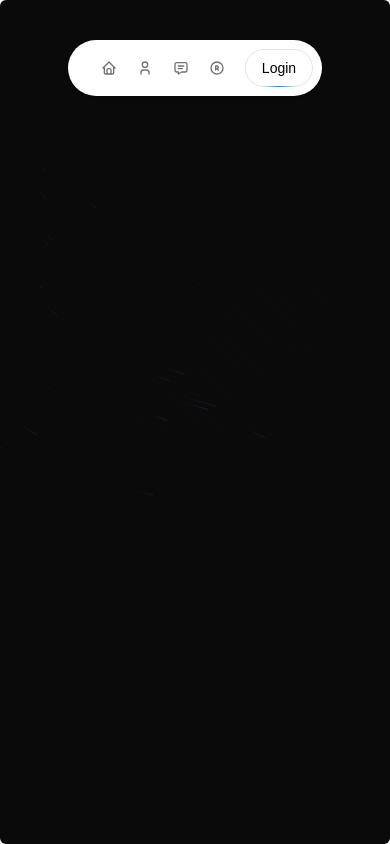
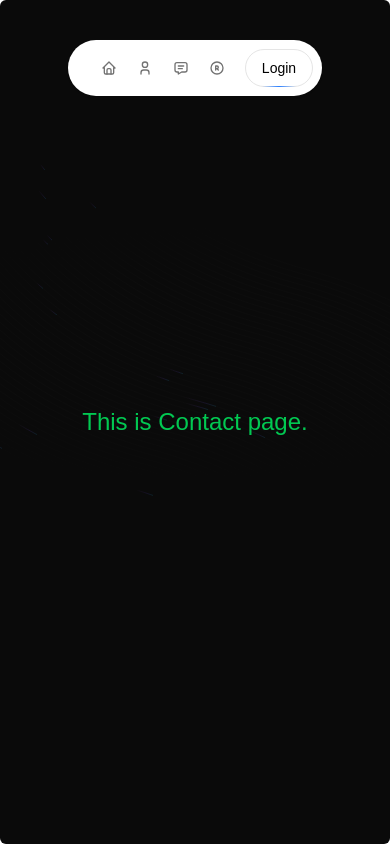
Before and after one commit to Souvik0216J/Hack-O-Lution-2025, a Next.js app: page /contact in a window 390 px wide. Built offline with nearby package versions, Linux system fonts and the light colour scheme.

Commit message:
fix responsive

```diff
--- a/src/app/about/page.tsx
+++ b/src/app/about/page.tsx
@@ -6,7 +6,9 @@ function page() {
     <div className="h-[100vh] w-full rounded-md bg-neutral-950 relative flex flex-col items-center justify-center antialiased">
       <div className="max-w-2xl mx-auto p-4">
         <div className="flex items-center text-center justify-center">
-
+          <h1 className='text-2xl text-green-500'>
+            This is About page.
+          </h1>
         </div>
 
       </div>
--- a/src/app/contact/page.tsx
+++ b/src/app/contact/page.tsx
@@ -6,7 +6,9 @@ function page() {
     <div className="h-[100vh] w-full rounded-md bg-neutral-950 relative flex flex-col items-center justify-center antialiased">
       <div className="max-w-2xl mx-auto p-4">
         <div className="flex items-center text-center justify-center">
-
+          <h1 className='text-2xl text-green-500'>
+            This is Contact page.
+          </h1>
         </div>
 
       </div>
--- a/src/app/page.tsx
+++ b/src/app/page.tsx
@@ -55,7 +55,7 @@ export default function Home() {
         </div>
 
         <div className='flex justify-center items-center pt-2'>
-          <div className="text-3xl xs:text-3xl sm:text-5xl md:text-6xl lg:text-7xl z-50 relative text-green-200">
+          <div className="text-center text-3xl xs:text-3xl sm:text-5xl md:text-7xl z-50 relative text-green-200">
             <span>{days}</span>.<span className="">{hours}</span>.
             <span>{minutes}</span>.
             <span className="">{seconds}</span>
--- a/src/app/register/page.tsx
+++ b/src/app/register/page.tsx
@@ -6,7 +6,9 @@ function page() {
     <div className="h-[100vh] w-full rounded-md bg-neutral-950 relative flex flex-col items-center justify-center antialiased">
       <div className="max-w-2xl mx-auto p-4">
         <div className="flex items-center text-center justify-center">
-
+          <h1 className='text-2xl text-green-500'>
+            This is Register page.
+          </h1>
         </div>
       </div>
       <BackgroundBeams />
```
